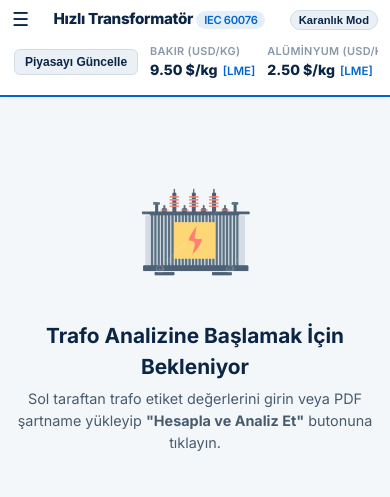
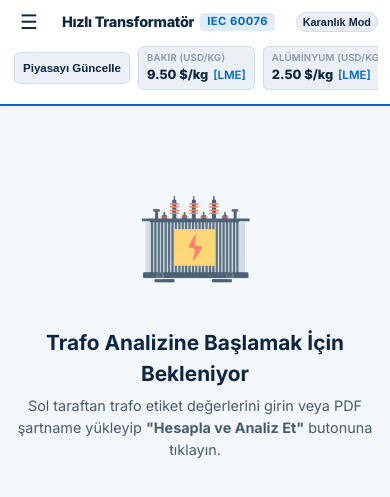
Before and after one commit to degirmenciegecan/Hizli-Transformator, a Flask app: page / in a window 390 px wide. Shown: the top 497 px of the page. Run offline with Flask 3, Linux system fonts and the light colour scheme.

Commit message:
fix: resolve mobile header wrap, badge wrapping, and param-list alignment

```diff
--- a/static/style.css
+++ b/static/style.css
@@ -84,7 +84,41 @@ body {
 .logo {
     display: flex;
     align-items: center;
-    gap: var(--space-2);
+    gap: var(--space-3);
+}
+
+.brand-wrapper {
+    display: flex;
+    align-items: center;
+    gap: 8px;
+}
+
+.btn-toggle-menu {
+    background: none;
+    border: none;
+    font-size: 1.25rem;
+    cursor: pointer;
+    color: var(--text-primary);
+    padding: 4px 8px;
+    border-radius: 6px;
+    transition: background-color 0.2s;
+    line-height: 1;
+    display: flex;
+    align-items: center;
+    justify-content: center;
+}
+
+.btn-toggle-menu:hover {
+    background: var(--bg-elevated);
+}
+
+.header-badge {
+    font-size: 0.65rem;
+    font-weight: 700;
+    padding: 2px 6px;
+    border-radius: 4px;
+    white-space: nowrap;
+    letter-spacing: 0.04em;
 }
 
 .logo h1 {
@@ -92,20 +126,8 @@ body {
     font-weight: 800;
     letter-spacing: -0.02em;
     color: var(--text-primary);
-}
-
-.logo .brand-badge {
-    font-size: 0.7rem;
-    font-weight: 700;
-    background: var(--accent-navy);
-    color: #FFFFFF;
-    padding: 2px 7px;
-    border-radius: 4px;
-    letter-spacing: 0.05em;
-}
-
-.icon {
-    font-size: 1.3rem;
+    margin: 0;
+    white-space: nowrap;
 }
 
 .theme-toggle-btn {
@@ -122,6 +144,7 @@ body {
     gap: 6px;
     color: var(--text-primary);
     transition: all 0.2s ease;
+    white-space: nowrap;
 }
 
 .theme-toggle-btn:hover {
@@ -601,19 +624,25 @@ input:focus, select:focus {
 }
 
 .badge {
-    font-size: 0.7rem;
-    padding: 2px 8px;
-    border-radius: 10px;
+    font-size: 0.70rem;
+    padding: 2px 7px;
+    border-radius: 4px;
     background: var(--bg-elevated);
     color: var(--text-secondary);
-    font-weight: 600;
-}
-
-.badge-blue { background: rgba(0, 102, 204, 0.1); color: var(--accent-blue); }
-.badge-green { background: rgba(0, 135, 90, 0.1); color: var(--accent-green); }
-.badge-orange { background: rgba(230, 81, 0, 0.1); color: var(--accent-orange); }
-.badge-purple { background: rgba(94, 53, 177, 0.1); color: var(--accent-purple); }
-.badge-cyan { background: rgba(0, 163, 224, 0.1); color: #00a3e0; }
+    font-weight: 700;
+    white-space: nowrap;
+    display: inline-flex;
+    align-items: center;
+    justify-content: center;
+    flex-shrink: 0;
+    line-height: 1.2;
+}
+
+.badge-blue { background: rgba(0, 102, 204, 0.12); color: var(--accent-blue); }
+.badge-green { background: rgba(0, 135, 90, 0.12); color: var(--accent-green); }
+.badge-orange { background: rgba(230, 81, 0, 0.12); color: var(--accent-orange); }
+.badge-purple { background: rgba(94, 53, 177, 0.12); color: var(--accent-purple); }
+.badge-cyan { background: rgba(0, 163, 224, 0.12); color: #00a3e0; }
 
 /* Design Mode Toggle (Manuel / Optimizasyon) */
 .design-mode-container {
@@ -1266,12 +1318,34 @@ body.dark-mode .btn-mode.active {
         width: 100%;
     }
 
+    .brand-wrapper {
+        display: flex;
+        align-items: center;
+        gap: 6px;
+        flex: 1;
+        min-width: 0;
+    }
+
+    .logo h1 {
+        font-size: 1.0rem;
+        white-space: nowrap;
+        overflow: hidden;
+        text-overflow: ellipsis;
+    }
+
+    .theme-toggle-btn {
+        margin-left: 0;
+        padding: 4px 8px;
+        font-size: 0.72rem;
+        flex-shrink: 0;
+    }
+
     .live-prices {
         overflow-x: auto;
         display: flex;
         align-items: center;
-        gap: 12px;
-        padding: 4px 2px 6px 2px;
+        gap: 8px;
+        padding: 2px 2px 6px 2px;
         white-space: nowrap;
         scrollbar-width: none;
         -webkit-overflow-scrolling: touch;
@@ -1283,10 +1357,32 @@ body.dark-mode .btn-mode.active {
 
     .price-widget {
         flex-shrink: 0;
+        background: var(--bg-elevated);
+        border: 1px solid var(--border);
+        border-radius: 6px;
+        padding: 4px 8px;
         align-items: flex-start;
-    }
-
-    .live-indicator, .btn-refresh-market, #market-stale-container {
+        min-width: 110px;
+    }
+
+    .price-widget .label {
+        font-size: 0.60rem;
+        letter-spacing: 0.02em;
+    }
+
+    .price-widget .value {
+        font-size: 0.80rem;
+        font-weight: 800;
+    }
+
+    .btn-refresh-market {
+        flex-shrink: 0;
+        padding: 4px 8px;
+        font-size: 0.72rem;
+        height: 32px;
+    }
+
+    .live-indicator, #market-stale-container {
         flex-shrink: 0;
     }
 
@@ -1344,7 +1440,7 @@ body.dark-mode .btn-mode.active {
     }
 
     .results-area {
-        padding: 12px 14px;
+        padding: 10px 12px;
         width: 100%;
     }
 }
@@ -1412,13 +1516,13 @@ body.dark-mode .btn-mode.active {
 /* 4. Compact Smartphones (<= 480px) */
 @media (max-width: 480px) {
     .header .logo h1 {
-        font-size: 0.95rem;
+        font-size: 0.90rem;
     }
 
     .theme-toggle-btn {
-        font-size: 0.70rem;
-        padding: 3px 8px;
-        margin-left: 4px;
+        font-size: 0.68rem;
+        padding: 3px 6px;
+        margin-left: 0;
     }
 
     .stat-grid {
--- a/templates/index.html
+++ b/templates/index.html
@@ -13,8 +13,11 @@
         <!-- Header -->
         <header class="header">
             <div class="logo">
-                <button id="toggle-sidebar" style="background: none; border: none; font-size: 1.2rem; cursor: pointer; color: var(--text-primary); margin-right: 4px;" title="Menüyü Gizle/Göster">☰</button>
-                <h1 id="app-title" style="cursor: pointer; user-select: none;" title="Hızlı Transformatör">Hızlı Transformatör <span class="badge badge-blue">IEC 60076</span></h1>
+                <button id="toggle-sidebar" class="btn-toggle-menu" title="Menüyü Gizle/Göster">☰</button>
+                <div class="brand-wrapper">
+                    <h1 id="app-title" title="Hızlı Transformatör">Hızlı Transformatör</h1>
+                    <span class="badge badge-blue header-badge">IEC 60076</span>
+                </div>
                 <button id="theme-toggle" class="theme-toggle-btn" title="Karanlık/Aydınlık Tema">Karanlık Mod</button>
             </div>
             <div class="live-prices" id="live-prices">
```
Also changed, not shown: other parts of static/style.css (+46 -15 lines), other parts of templates/index.html (+11 -11 lines).
